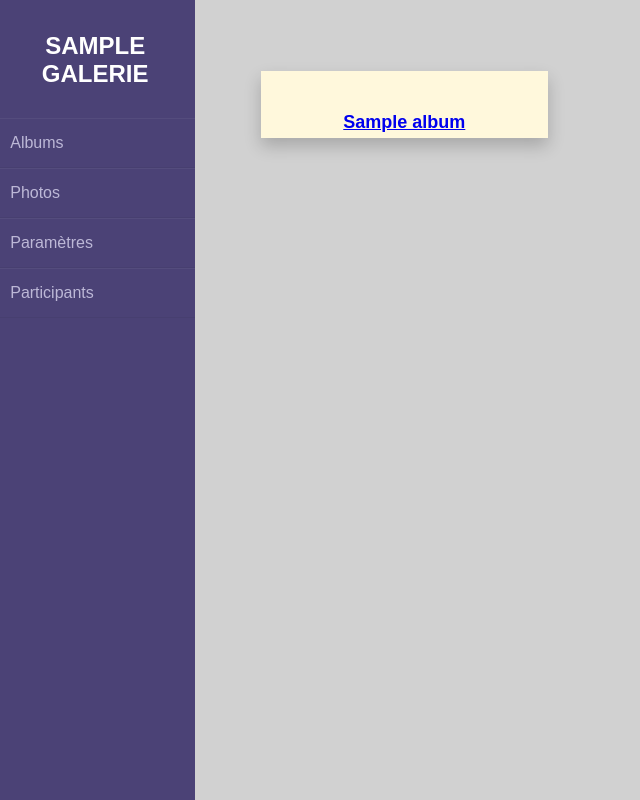
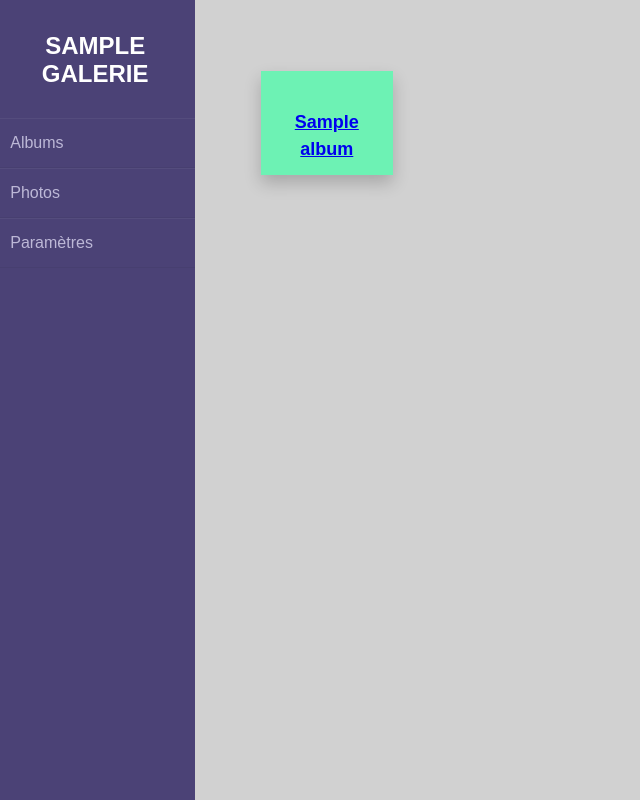
Before and after one commit to AmineMihoubi/over-cloud, a PHP site: page /albums.php in a window 1280 px wide. Shown: the whole page, without its empty margins (0-640 px from the left). Run offline with PHP 8.4, Linux system fonts and the light colour scheme; the visitor is signed in with stand-in values (Sample User, id 1); tables that the repository leaves empty hold one stand-in row (values such as "Sample post"); some libraries are stand-ins or nearby versions.

Commit message:
petits modifications

```diff
--- a/albums.php
+++ b/albums.php
@@ -35,6 +35,7 @@
           $nom = $row['nom'];
 
           echo "<div class = carteAlbum>
+
                 <a href='photoAlbum?id=$idAlbum'>
 
                 <br></br>
--- a/css/styles.css
+++ b/css/styles.css
@@ -264,10 +264,11 @@ select {
 
 .carteAlbum {
     /* Add shadows to create the "card" effect */
-    width: 255px;
+    width: 100px;
+    height: 100px;
     box-shadow: 0 4px 8px 0 rgba(0, 0, 0, 0.2);
     transition: 0.3s;
-    background-color: cornsilk;
+    background-color: #6df2b4;
     display: inline-table;
     margin-right: 50px;
     text-align: center;
--- a/navigationbar.php
+++ b/navigationbar.php
@@ -23,7 +23,7 @@
             <li><a href="albums.php">Albums</a></li>
             <li><a href="photos.php">Photos</a></li>
             <li><a href="parametresGalerie.php">Paramètres</a></li>
-            <li><a href="">Participants</a></li>
+            <!--<li><a href="">Participants</a></li>-->
             <li id="paraUtilisateur"><a href="parametresUtilisateurs.php">
                 <?php
                 $_SESSION['blaseUtilisateur'] = $_SESSION['prenomUtilisateur'] . " " . $_SESSION['nomUtilisateur'];
```
Also changed, not shown: image/nophoto.png.
